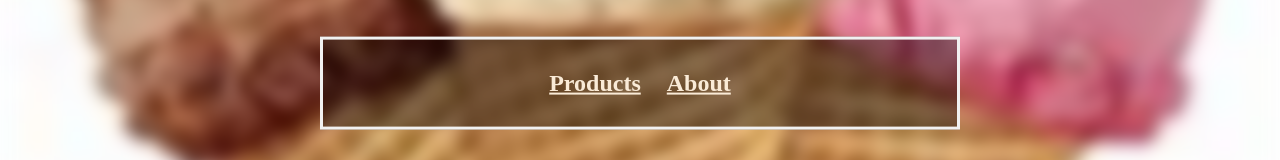
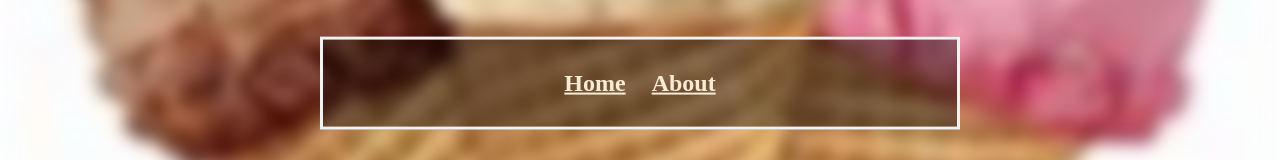
Before and after one commit to KatieK2027/katiescreamary, a plain HTML site: page products.html in a window 1280 px wide. Shown: the part 237-397 px from the top of the page. Drawn offline with Linux system fonts and the light colour scheme.

Commit message:
changed name

```diff
--- a/products.html
+++ b/products.html
@@ -14,7 +14,7 @@
   </div>
   <div class="bg-text-1">
     <h2>
-      <a href="index.html">Products</a>
+      <a href="index.html">Home</a>
       <a href="about.html">About</a>
     </h2>
   </div>
```
